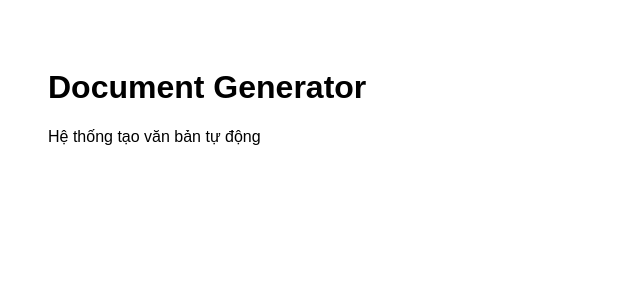
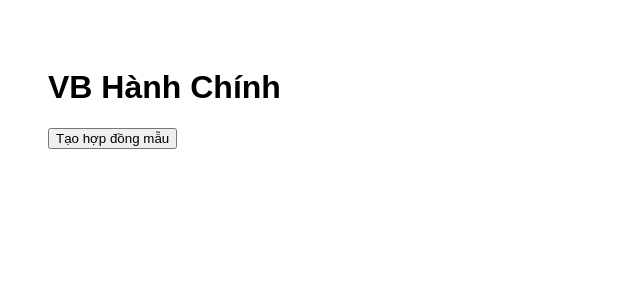
Before and after one commit to thvnn116/document-generator, a Next.js app: page / in a window 1280 px wide. Shown: the top 300 px of the page, without its empty margins (0-640 px from the left). Built offline with nearby package versions, Linux system fonts and the light colour scheme.

Commit message:
Update index.js

```diff
--- a/pages/index.js
+++ b/pages/index.js
@@ -1,8 +1,15 @@
 export default function Home() {
+
+  const generate = () => {
+    window.open("/api/generate");
+  };
+
   return (
-    <div style={{padding:"40px", fontFamily:"Arial"}}>
-      <h1>Document Generator</h1>
-      <p>Hệ thống tạo văn bản tự động</p>
+    <div style={{padding:"40px",fontFamily:"Arial"}}>
+      <h1>VB Hành Chính</h1>
+      <button onClick={generate}>
+        Tạo hợp đồng mẫu
+      </button>
     </div>
-  )
+  );
 }
```
